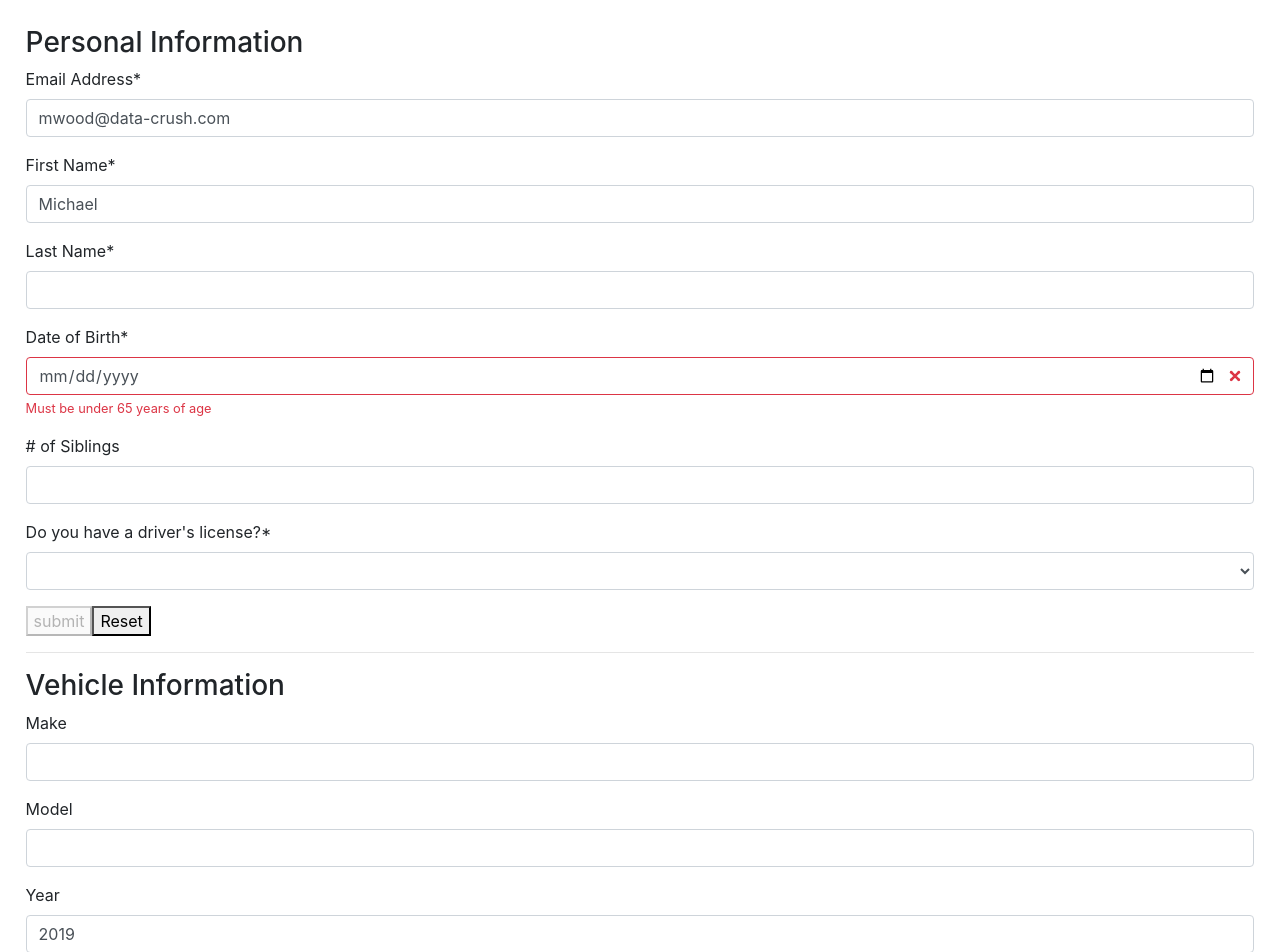
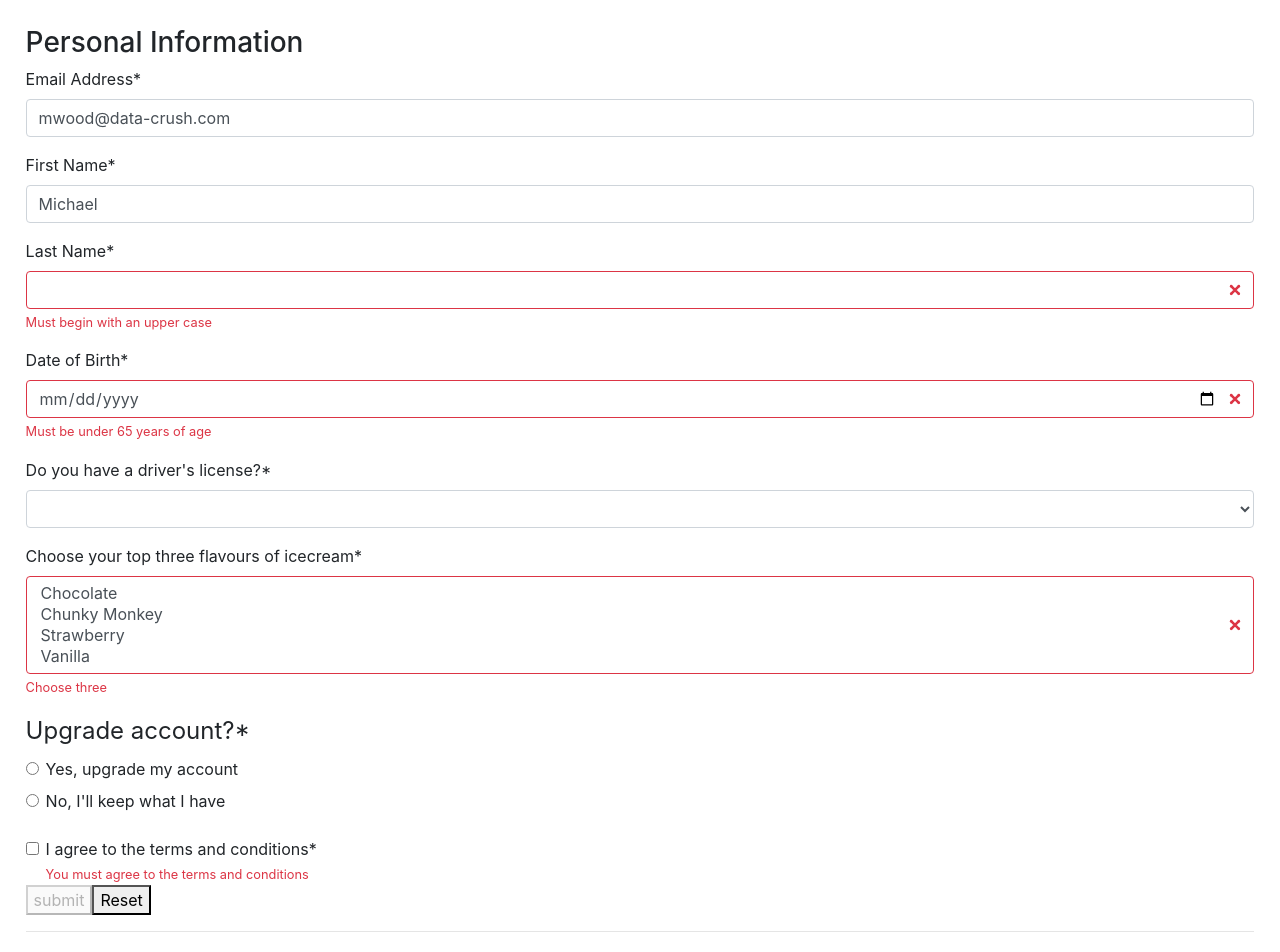
Before and after one commit to octant/kata, a React (Create React App) app: page / in a window 1280 px wide. Shown: the top 952 px of the page. Built offline with nearby package versions, Linux system fonts and the light colour scheme; the HTML template or start-up script is replaced by a standard one.

Commit message:
feature: example of each input type

```diff
--- a/src/App.js
+++ b/src/App.js
@@ -20,8 +20,10 @@ function App() {
         <Input name="firstName" />
         <Input name="lastName" />
         <Input name="dob" />
-        <Input name="numberOfSiblings" />
         <Input name="hasDriversLicense" />
+        <Input name="topThree" />
+        <Input name="upgrade" />
+        <Input name="agree" />
         <Controls />
       </Form>
       <hr />
--- a/src/components/Form/Input.js
+++ b/src/components/Form/Input.js
@@ -5,10 +5,10 @@ export default function(WrappedComponent) {
     const { form, formDispatcher } = useContext(context);
     const { label, options, type, required } = form.schema[name];
 
-    const set = e =>
+    const set = ({ name, value }) =>
       formDispatcher({
         type: "values.update",
-        payload: { [e.target.name]: e.target.value }
+        payload: { [name]: value }
       });
 
     useEffect(() => {
@@ -17,7 +17,7 @@ export default function(WrappedComponent) {
 
     return (
       <WrappedComponent
-        onChange={set}
+        change={set}
         value={form.values[name]}
         errors={(form.errors[name] || []).filter(
           ({ message }) => message !== "*"
--- a/src/components/Templates/react-strap/index.js
+++ b/src/components/Templates/react-strap/index.js
@@ -2,39 +2,99 @@ import React from "react";
 import { FormFeedback, FormGroup, Label, Input } from "reactstrap";
 
 class ReactStrapTemplates extends React.Component {
+  handleChange = e => {
+    const { change } = this.props;
+    const { name, value } = e.target;
+    change({ name, value });
+  };
+
+  handleCheck = e => {
+    const { change } = this.props;
+    const { name, checked } = e.target;
+    change({ name, value: checked });
+  };
+
+  handleMultiSelect = e => {
+    const { change } = this.props;
+    const { name, options } = e.target;
+    var value = [];
+    for (var i = 0, l = options.length; i < l; i++) {
+      if (options[i].selected) {
+        value.push(options[i].value);
+      }
+    }
+    change({ name, value });
+  };
+
   checkbox() {
+    const { change, value, ...props } = this.props;
+
     return (
       <FormGroup check>
         <Label check>
           <Input
             required
             invalid={this.invalid(this.props.errors[0])}
-            {...this.props}
+            onChange={this.handleCheck}
+            checked={value}
+            {...props}
           />
-          {this.props.label}
-          {this.props.required ? "*" : ""}
-          <FormFeedback>{this.props.errors[0]}</FormFeedback>
+          {props.label}
+          {props.required ? "*" : ""}
+          <FormFeedback>{props.errors[0]}</FormFeedback>
         </Label>
       </FormGroup>
     );
   }
 
+  multiselect() {
+    const { change, type, ...props } = this.props;
+
+    return (
+      <FormGroup>
+        <Label for={props.name}>
+          {props.label}
+          {props.required ? "*" : ""}
+        </Label>
+        <Input
+          invalid={this.invalid(props.errors[0])}
+          onChange={this.handleMultiSelect}
+          type="select"
+          {...props}
+          multiple
+        >
+          {props.options.map((option, i) => (
+            <option key={i} value={option.value}>
+              {option.text}
+            </option>
+          ))}
+        </Input>
+        <FormFeedback>{props.errors[0]}</FormFeedback>
+      </FormGroup>
+    );
+  }
+
   radio() {
-    const { options, label } = this.props;
+    const { change, ...props } = this.props;
+
     return (
       <FormGroup tag="fieldset">
         <legend>
-          {label}
-          {this.props.required ? "*" : ""}
+          {props.label}
+          {props.required ? "*" : ""}
         </legend>
-        <FormFeedback>{this.props.errors[0]}</FormFeedback>
-        {options.map(({ text, ...option }) => {
+        <FormFeedback>{props.errors[0]}</FormFeedback>
+        {props.options.map(({ text, value }) => {
           return (
-            <FormGroup key={option.id} check>
+            <FormGroup key={value} check>
               <Label>
                 <Input
-                  invalid={this.invalid(this.props.errors[0])}
-                  {...option}
+                  name={props.name}
+                  type={props.type}
+                  invalid={this.invalid(props.errors[0])}
+                  onChange={this.handleChange}
+                  checked={props.value === value}
+                  value={value}
                 />{" "}
                 {text}
               </Label>
@@ -46,33 +106,45 @@ class ReactStrapTemplates extends React.Component {
   }
 
   select() {
+    const { change, ...props } = this.props;
+
     return (
       <FormGroup>
-        <Label for={this.props.name}>
-          {this.props.label}
-          {this.props.required ? "*" : ""}
+        <Label for={props.name}>
+          {props.label}
+          {props.required ? "*" : ""}
         </Label>
-        <Input invalid={this.invalid(this.props.errors[0])} {...this.props}>
-          {this.props.options.map((option, i) => (
+        <Input
+          invalid={this.invalid(props.errors[0])}
+          onChange={this.handleChange}
+          {...props}
+        >
+          {props.options.map((option, i) => (
             <option key={i} value={option.value}>
               {option.text}
             </option>
           ))}
         </Input>
-        <FormFeedback>{this.props.errors[0]}</FormFeedback>
+        <FormFeedback>{props.errors[0]}</FormFeedback>
       </FormGroup>
     );
   }
 
   text() {
+    const { change, ...props } = this.props;
+
     return (
       <FormGroup>
-        <Label for={this.props.name}>
-          {this.props.label}
-          {this.props.required ? "*" : ""}
+        <Label for={props.name}>
+          {props.label}
+          {props.required ? "*" : ""}
         </Label>
-        <Input invalid={this.invalid(this.props.errors[0])} {...this.props} />
-        <FormFeedback>{this.props.errors[0]}</FormFeedback>
+        <Input
+          invalid={this.invalid(props.errors[0])}
+          onChange={this.handleChange}
+          {...props}
+        />
+        <FormFeedback>{props.errors[0]}</FormFeedback>
       </FormGroup>
     );
   }
@@ -82,11 +154,11 @@ class ReactStrapTemplates extends React.Component {
   }
 
   field() {
-    const type = this.props.type;
-
-    switch (type) {
+    switch (this.props.type) {
       case "checkbox":
         return this.checkbox();
+      case "multiselect":
+        return this.multiselect();
       case "radio":
         return this.radio();
       case "select":
--- a/src/inputs.js
+++ b/src/inputs.js
@@ -30,8 +30,8 @@ export const person = {
     type: "text",
     validations: [
       {
-        test: ({ firstName }) => firstName[0] === "M",
-        message: "Must begin with 'M'"
+        test: ({ firstName }) => /^[A-Z]/.test(firstName),
+        message: "Must begin with an upper case"
       }
     ]
   },
@@ -45,8 +45,8 @@ export const person = {
     type: "text",
     validations: [
       {
-        test: ({ firstName }) => firstName[0] === "M",
-        message: "'First Name' must begin with 'M'"
+        test: ({ lastName }) => /^[A-Z]/.test(lastName),
+        message: "Must begin with an upper case"
       }
     ]
   },
@@ -82,6 +82,26 @@ export const person = {
     ]
   },
 
+  topThree: {
+    type: "multiselect",
+    label: "Choose your top three flavours of icecream",
+    defaultValue: [],
+    display: true,
+    required: true,
+    options: [
+      { value: "chocolate", text: "Chocolate" },
+      { value: "chunkyMonkey", text: "Chunky Monkey" },
+      { value: "straWberry", text: "Strawberry" },
+      { value: "vanilla", text: "Vanilla" }
+    ],
+    validations: [
+      {
+        test: ({ topThree }) => topThree.length === 3,
+        message: "Choose three"
+      }
+    ]
+  },
+
   hasDriversLicense: {
     type: "select",
     label: "Do you have a driver's license?",
@@ -101,6 +121,33 @@ export const person = {
           return hasDriversLicense === "true" ? ofDrivingAge && dob : true;
         },
         message: "You must be 16 to have a driver's license"
+      }
+    ]
+  },
+
+  upgrade: {
+    type: "radio",
+    label: "Upgrade account?",
+    display: true,
+    defaultValue: "",
+    required: true,
+    options: [
+      { value: "accept", text: "Yes, upgrade my account" },
+      { value: "decline", text: "No, I'll keep what I have" }
+    ],
+    validations: []
+  },
+
+  agree: {
+    type: "checkbox",
+    required: true,
+    display: true,
+    defaultValue: "",
+    label: "I agree to the terms and conditions",
+    validations: [
+      {
+        test: ({ agree }) => agree,
+        message: "You must agree to the terms and conditions"
       }
     ]
   }
```
